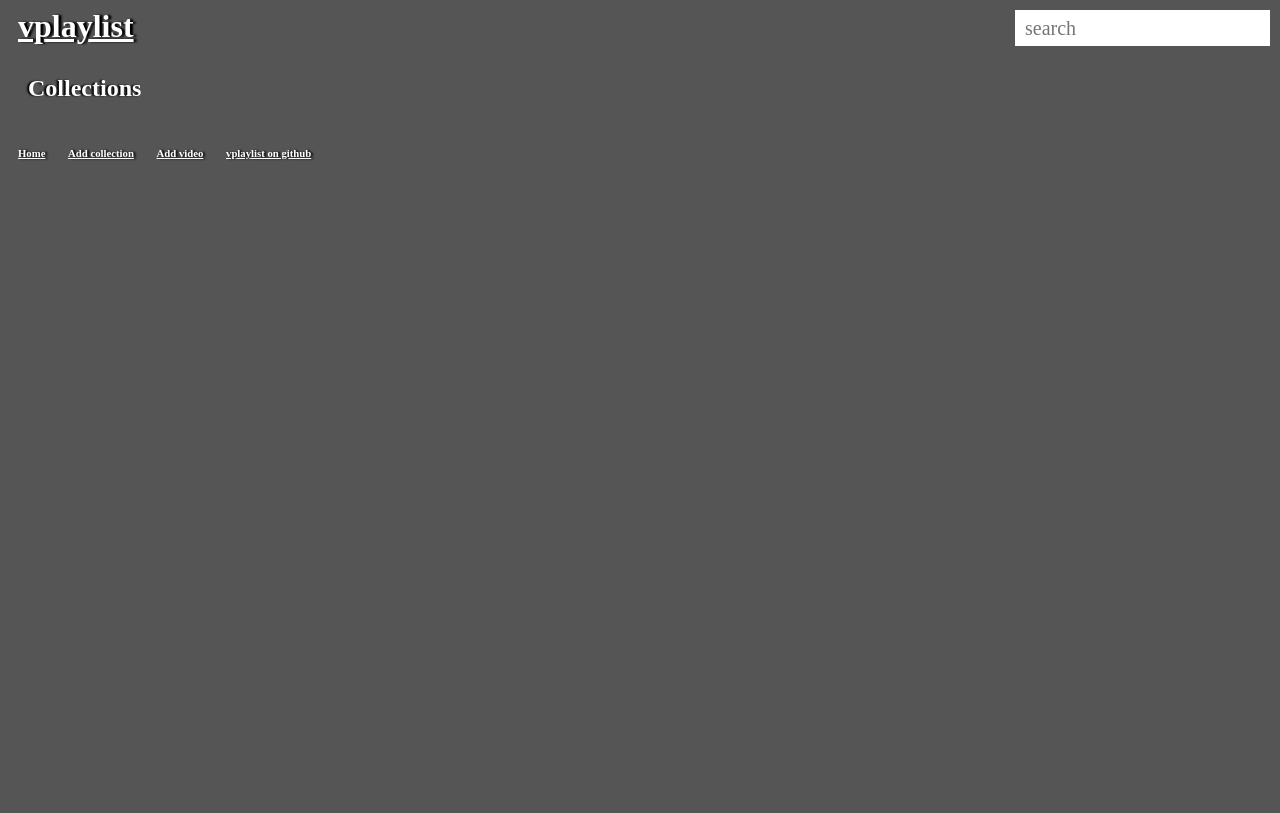
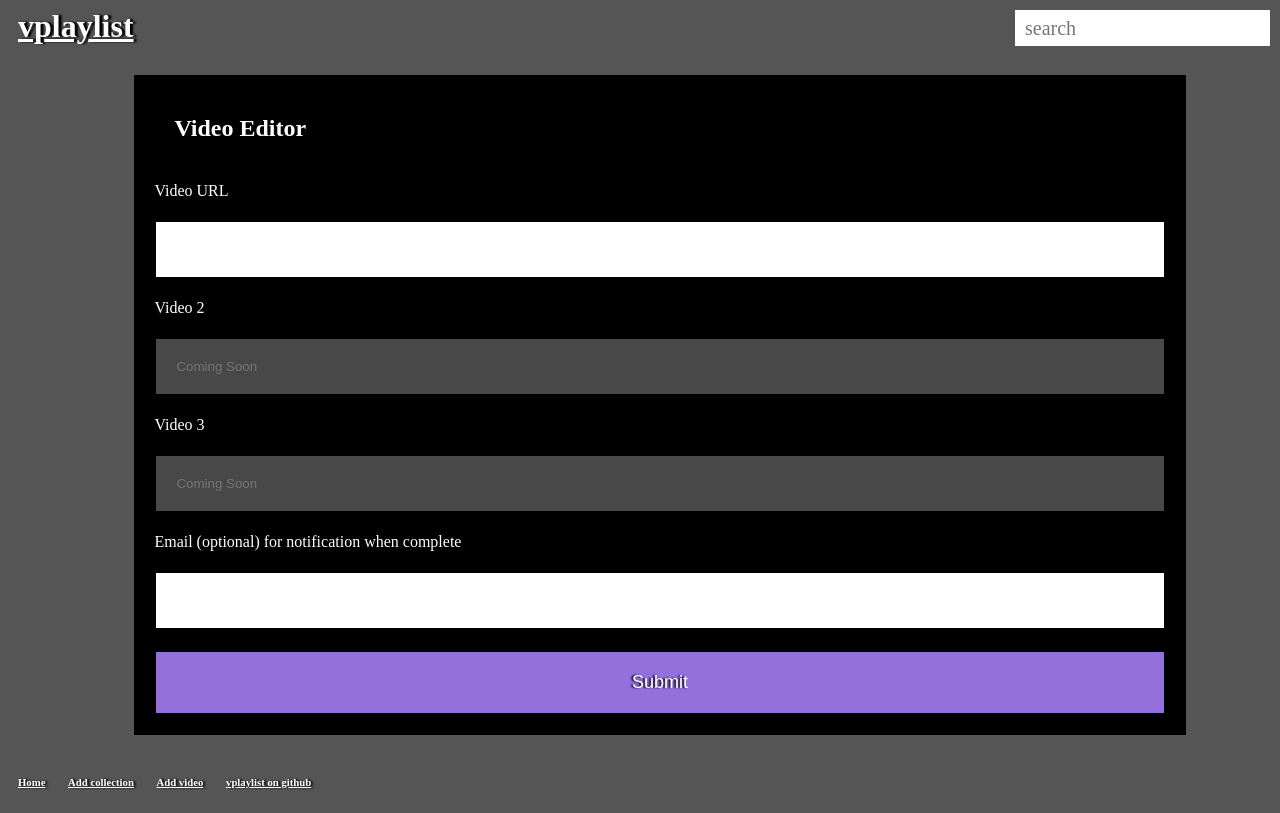
Before and after one commit to dysproseum/vplaylist, a PHP site: page /video-editor/index.php in a window 1280 px wide. Before the commit the page ends 160 px from the top, so only its background shows below. Run offline with PHP 8.4, Linux system fonts and the light colour scheme; data that the repository does not hold is empty.

Commit message:
Cron script and form tweaks

```diff
--- a/include/footer.php
+++ b/include/footer.php
@@ -2,7 +2,7 @@
 			<h6>
 			<a href="index.php">Home</a>
 			<a href="install.php">Add collection</a>
-			<a href="/tools/video-editor">Add video</a>
+			<a href="video-editor/">Add video</a>
 			<a target="_blank" href="https://github.com/dysproseum/vplaylist">vplaylist on github</a>
 			</h6>
 		</div>
--- a/include/player.js
+++ b/include/player.js
@@ -22,9 +22,13 @@ listener = function () {
 		index = Math.floor(Math.random() * index);
 		urlParams.set('shuffle', 1);
 	}
+	var repeat = document.querySelector('input[name=vid_repeat]');
+	if (repeat.checked == true) {
+		urlParams.set('repeat', 1);
+	}
 
 	urlParams.set('index', index);
-	urlParams.set('autoplay', 1);
+	//urlParams.set('autoplay', 1);
 	window.location.search = urlParams.toString();
 };
 
--- a/include/style.css
+++ b/include/style.css
@@ -159,3 +159,33 @@ pre {
 	border: 1px solid black;
 	text-align: left;
 }
+
+form.video-editor, form.video-editor label, form.video-editor input {
+  display: block;
+  float: left;
+  width: 100%;
+  margin-top: 20px;
+}
+
+form.video-editor, form.video-editor label {
+  background: black;
+  color: white;
+}
+
+form.video-editor input[type=submit] {
+  cursor: pointer;
+  font-size: 18px;
+  background: mediumpurple;
+  color: white;
+  font-size: 18px;
+  text-shadow: -2px 0 2px #000;
+}
+
+form.video-editor input {
+  padding: 20px;
+  border: 2px solid black;
+}
+
+form.video-editor {
+  padding: 20px;
+}
--- a/index.php
+++ b/index.php
@@ -16,6 +16,7 @@ else {
 
 global $vid_player;
 $vid_player = FALSE;
+
 if (isset($_REQUEST['index']) && $machine_name != '') {
 	$index = $_REQUEST['index'];
 	$item = $collections[$machine_name]['items'][$index];
@@ -25,6 +26,7 @@ if (isset($_REQUEST['index']) && $machine_name != '') {
 
 	$autoplay = isset($_REQUEST['autoplay']) ? true : false;
 	$shuffle = isset($_REQUEST['shuffle']) ? true : false;
+	$repeat = isset($_REQUEST['repeat']) ? true : false;
 
 }
 
@@ -93,6 +95,14 @@ require_once 'include/header.php';
 			<?php endif; ?>
 			/>
 		</h4>
+		<h4>
+			<label for="vid_repeat">Repeat</label>
+			<input type="checkbox" name="vid_repeat"
+			<?php if ($repeat): ?>
+				checked="checked"
+			<?php endif; ?>
+			/>
+		</h4>
 	<?php else: ?>
 		<h4>
 			<a href="index.php?collection=<?php print $machine_name; ?>&index=0&autoplay=1">Play All</a>
--- /dev/null
+++ b/video-editor/index.php
@@ -0,0 +1,34 @@
+<?php
+include("../include/bootstrap.php");
+include("../include/header.php");
+?>
+
+<link rel="stylesheet" href="../include/style.css?8">
+
+<div class="subnav">
+</div>
+<div class="listing-box">
+   <div class="listing">
+
+      <form action="post.php" class="video-editor">
+        <h2>Video Editor</h2>
+
+        <label for="video1">Video URL</label>
+        <input type="text" name="video1" />
+
+        <label for="video2">Video 2</label>
+        <input type="text" name="video2" disabled placeholder="Coming Soon" />
+
+        <label for="video3">Video 3</label>
+        <input type="text" name="video3" disabled placeholder="Coming Soon" />
+
+        <label for="email">Email (optional) for notification when complete</label>
+        <input type="text" name="email" />
+
+        <input type="submit" />
+
+      </form>
+  </div>
+</div>
+
+<?php include ("../include/footer.php"); ?>
```
Also changed, not shown: video-editor/post.php (added, +39 -0 lines), video-editor/run.php (added, +83 -0 lines).
